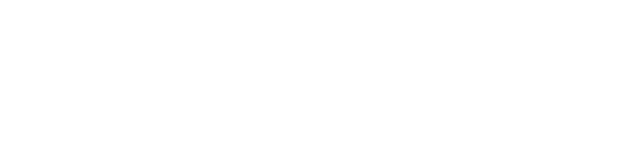
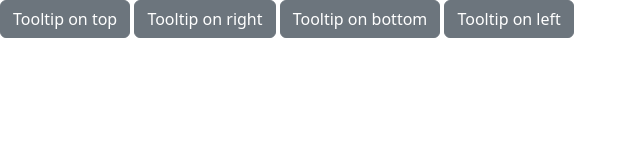
Before and after one commit to jeffreyblawson/EWT-PROJECTS, a plain HTML site: page index.html in a window 1280 px wide. Shown: the whole page, without its empty margins (0-640 px from the left). Drawn offline with nearby package versions, Linux system fonts and the light colour scheme.

Commit message:
solution for tool tip

```diff
--- a/index.html
+++ b/index.html
@@ -4,6 +4,62 @@
     <meta charset="UTF-8" />
     <meta name="viewport" content="width=device-width, initial-scale=1.0" />
     <title>Document</title>
+    <link
+      href="https://cdn.jsdelivr.net/npm/bootstrap@5.3.2/dist/css/bootstrap.min.css"
+      rel="stylesheet"
+      integrity="sha384-T3c6CoIi6uLrA9TneNEoa7RxnatzjcDSCmG1MXxSR1GAsXEV/Dwwykc2MPK8M2HN"
+      crossorigin="anonymous"
+    />
+    <script
+      src="https://cdn.jsdelivr.net/npm/bootstrap@5.3.2/dist/js/bootstrap.bundle.min.js"
+      integrity="sha384-C6RzsynM9kWDrMNeT87bh95OGNyZPhcTNXj1NW7RuBCsyN/o0jlpcV8Qyq46cDfL"
+      crossorigin="anonymous"
+    ></script>
   </head>
-  <body></body>
+  <body>
+    <button
+      type="button"
+      class="btn btn-secondary"
+      data-bs-toggle="tooltip"
+      data-bs-placement="top"
+      data-bs-title="Tooltip on top"
+    >
+      Tooltip on top
+    </button>
+    <button
+      type="button"
+      class="btn btn-secondary"
+      data-bs-toggle="tooltip"
+      data-bs-placement="right"
+      data-bs-title="Tooltip on right"
+    >
+      Tooltip on right
+    </button>
+    <button
+      type="button"
+      class="btn btn-secondary"
+      data-bs-toggle="tooltip"
+      data-bs-placement="bottom"
+      data-bs-title="Tooltip on bottom"
+    >
+      Tooltip on bottom
+    </button>
+    <button
+      type="button"
+      class="btn btn-secondary"
+      data-bs-toggle="tooltip"
+      data-bs-placement="left"
+      data-bs-title="Tooltip on left"
+    >
+      Tooltip on left
+    </button>
+    <script>
+      const tooltipTriggerList = document.querySelectorAll(
+        '[data-bs-toggle="tooltip"]'
+      );
+      const tooltipList = [...tooltipTriggerList].map(
+        (tooltipTriggerEl) => new bootstrap.Tooltip(tooltipTriggerEl)
+      );
+    </script>
+  </body>
 </html>
```
